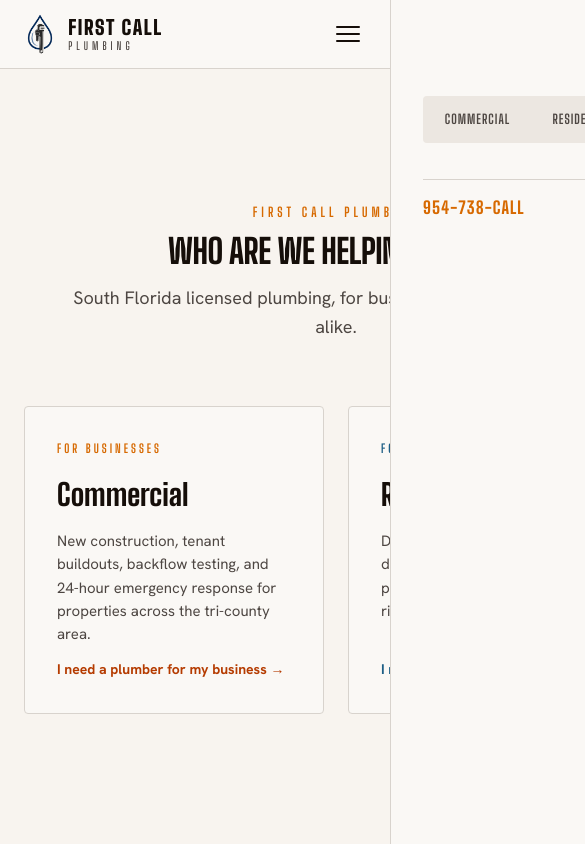
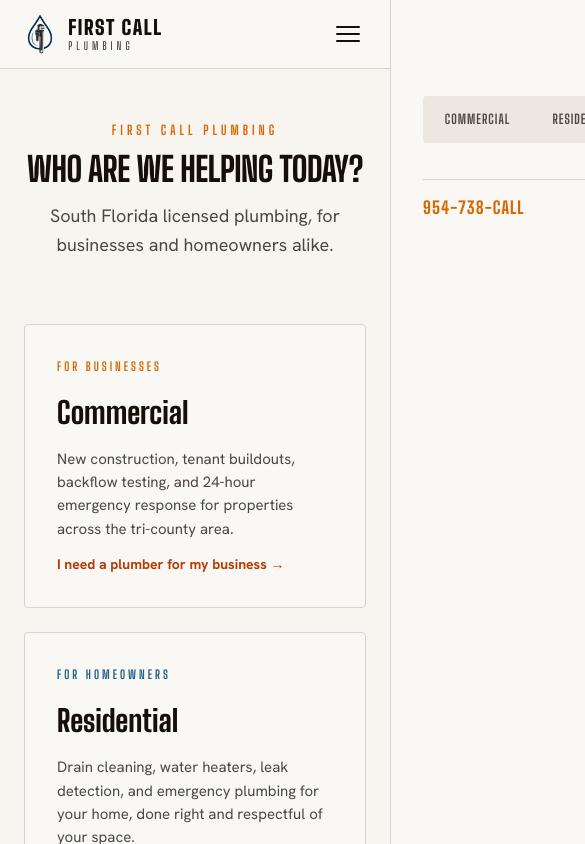
Before and after one commit to joeg-fcpfl/firstcallplumbingfl, a React (Vite) app: page / in a window 390 px wide. Shown: the top 844 px of the page, 585 px wide, since content can reach past the window. Built offline with nearby package versions, Linux system fonts and the light colour scheme.

Commit message:
fix: audience picker overflows on narrow phone viewports
picker-grid used minmax(300px, 1fr), wider than the available content
width on phones around 320-375px after container padding, forcing
horizontal scroll to reach the Residential card. Force a single column
under 640px.

```diff
--- a/src/pages/AudiencePicker.css
+++ b/src/pages/AudiencePicker.css
@@ -106,4 +106,8 @@
   .picker {
     padding: 120px 0 var(--space-12);
   }
+
+  .picker-grid {
+    grid-template-columns: 1fr;
+  }
 }
```
